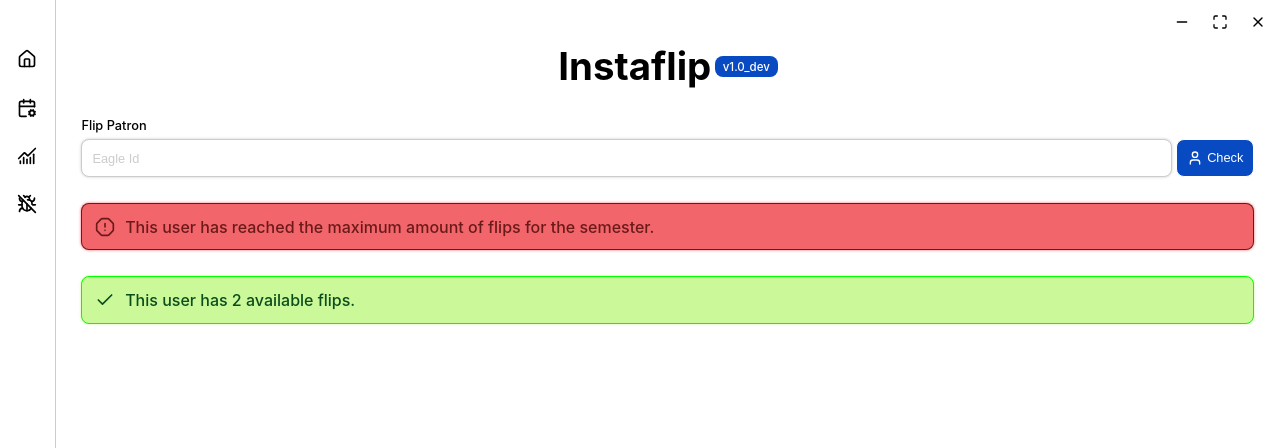
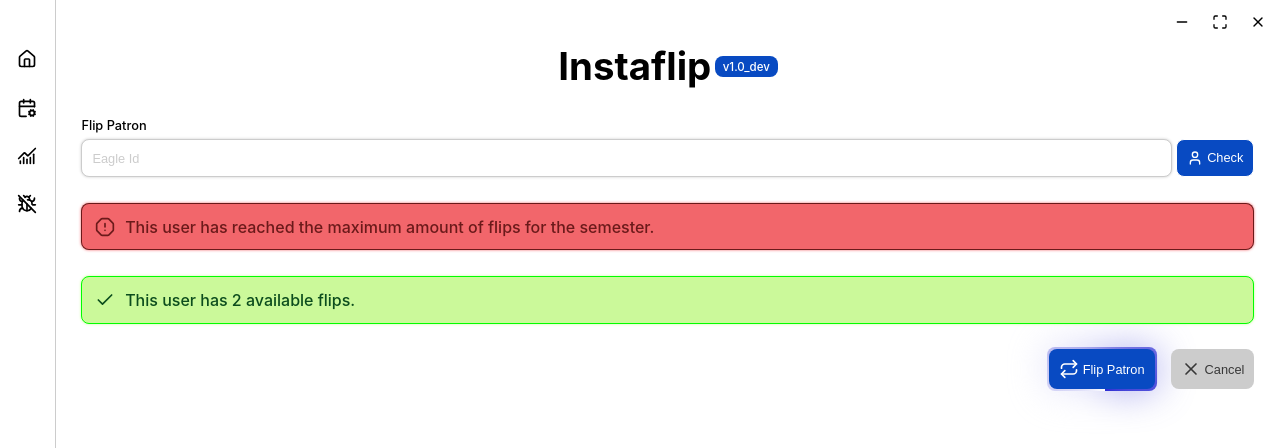
Before and after one commit to Honuluau/instaflip, a React (Vite) app in the folder frontend/: page / in a window 1280 px wide. Shown: the top 448 px of the page. Built offline with nearby package versions, Linux system fonts and the light colour scheme.

Commit message:
Added a flip and cancel button which have animations.

```diff
--- a/frontend/src/App.tsx
+++ b/frontend/src/App.tsx
@@ -6,7 +6,7 @@ import { Header } from './components/Header';
 import { SettingsPage } from './pages/SettingsPage';
 import StatisticsPage from './pages/StatisticsPage';
 import { DebugPage } from './pages/DebugPage';
-import { Check, OctagonAlert, User } from 'lucide-react';
+import { Check, Cross, OctagonAlert, Repeat, User, X } from 'lucide-react';
 
 export const version = "v1.0_dev"
 
@@ -50,6 +50,20 @@ function App() {
                             </div>
                         </div>
                     }
+                    {
+                        <div className='container button-row'>
+                            <div className='colorful-card'>
+                                <button className='flip-btn'>
+                                    <Repeat size={20}/>
+                                    <span>Flip Patron</span>
+                                </button>
+                            </div>
+                            <button className='flip-btn cancel'>
+                                <X size={20}/>
+                                <span>Cancel</span>
+                            </button>
+                        </div>
+                    }
                 </div>
             )
         }
--- a/frontend/src/style.css
+++ b/frontend/src/style.css
@@ -255,3 +255,76 @@ input::placeholder {
     box-shadow: 0px 0px 3px var(--success);
     color: rgb(12, 77, 29)
 }
+
+.flip-btn {
+    display: inline-flex;
+    align-items: center;
+    justify-content: center;
+
+    background-color: var(--accent1);
+    color: #FFFFFF;
+    border: 0;
+}
+
+.flip-btn:hover {
+    background-color: var(--accent2);
+}
+
+.flip-btn span {
+    margin-left: 4px;
+}
+
+.cancel {
+    background-color: #cccccc;
+    color: #383838;
+}
+
+.cancel:hover {
+    background-color: #929292;
+}
+
+.colorful-card {
+    display: flex;
+    position: relative;
+}
+
+@property --angle{
+    syntax: "<angle>";
+    initial-value: 0deg;
+    inherits: false;
+}
+
+.colorful-card::after, .colorful-card::before {
+    border-radius: var(--radius);
+    content: '';
+    position: absolute;
+    width: 100%;
+    height: 100%;
+    background-image: conic-gradient(from var(--angle), rgb(255, 255, 255), rgb(44, 44, 211));
+    top: 50%;
+    left: 50%;
+    translate: -50% -50%;
+    z-index: -1;
+    padding: 2px;
+    animation: 1s spin linear infinite;
+}
+
+.colorful-card::before {
+    filter: blur(1.5rem);
+    opacity: 0.5;
+}
+
+@keyframes spin{
+    from {
+        --angle: 0deg;
+    }
+
+    to {
+        --angle: 360deg;
+    }
+}
+
+.button-row {
+    gap: 16px;
+    justify-content: right;
+}
```
